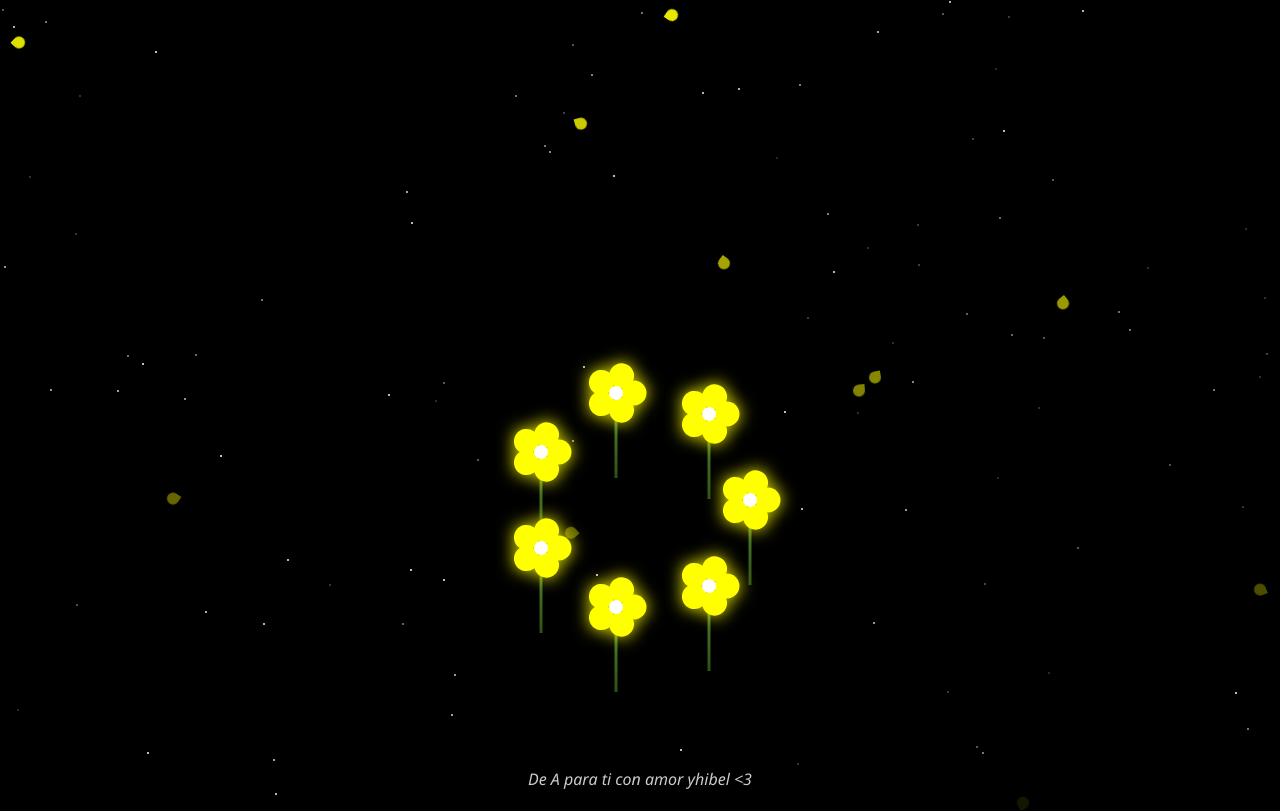
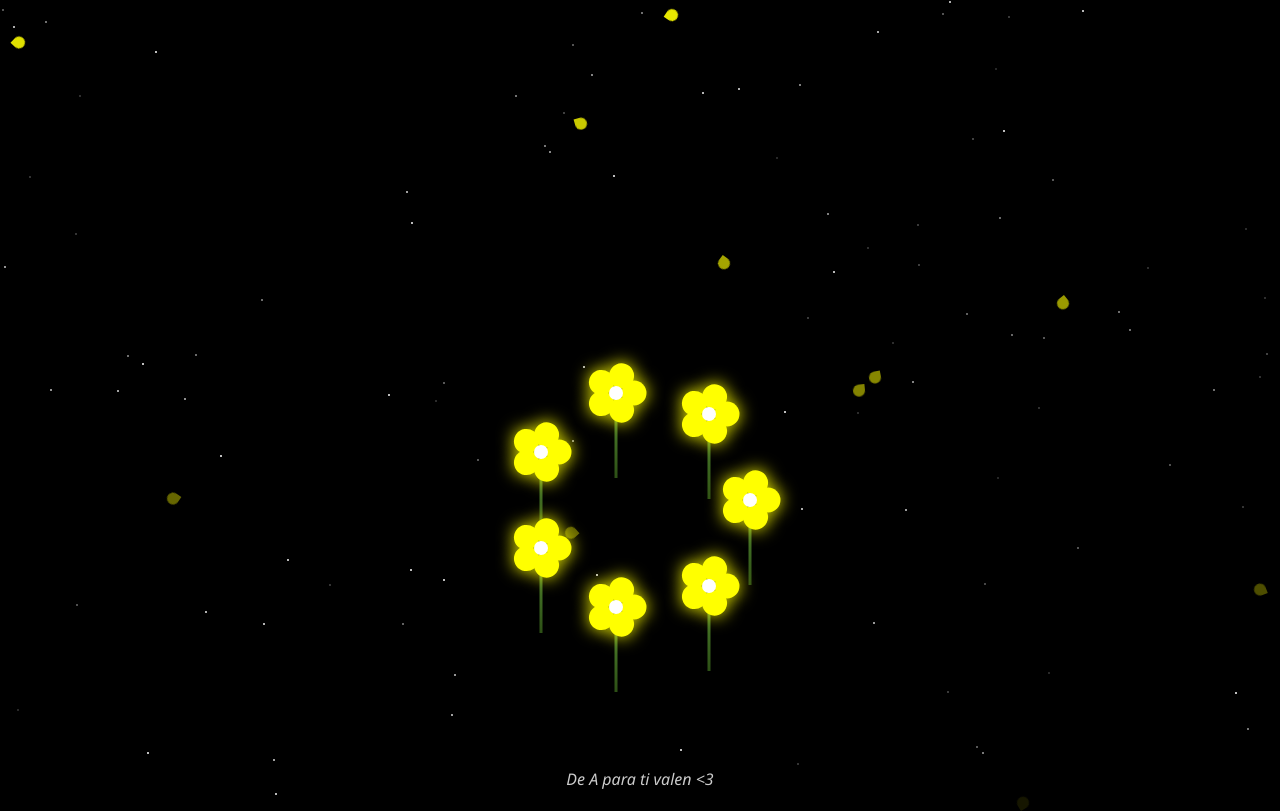
Before and after one commit to aalcocerzzz/qquququq, a plain HTML site: page index.html in a window 1280 px wide. Drawn offline with Linux system fonts and the light colour scheme.

Commit message:
Update index.html

```diff
--- a/index.html
+++ b/index.html
@@ -151,7 +151,7 @@
 </head>
 <body>
   <div class="stars"></div>
-  <div class="watermark">De A para ti con amor yhibel &lt;3</div>
+  <div class="watermark">De A para ti valen &lt;3</div>
 
 <script>
   // --- estrellas fijas ---
```
